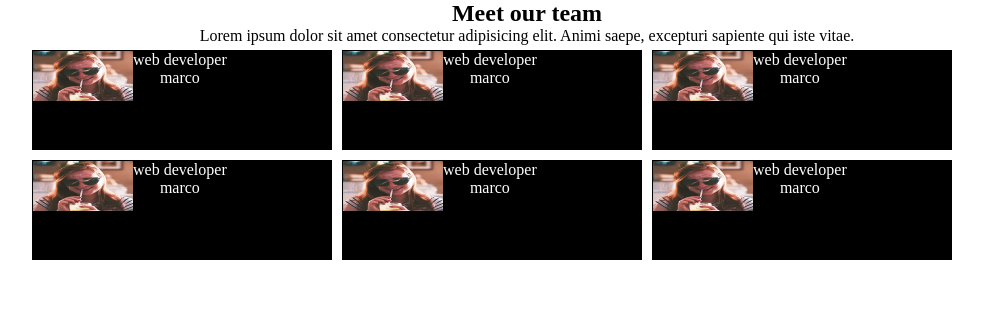
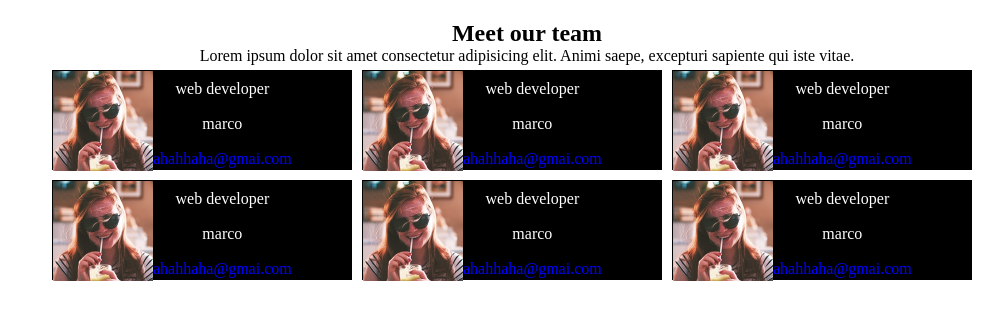
Before and after one commit to giovanni-moccaldi/html-css-float-cards, a plain HTML site: page index.html in a window 1280 px wide. Shown: the whole page, without its empty margins (113-1116 px from the left). Drawn offline with Linux system fonts and the light colour scheme.

Commit message:
modified

```diff
--- a/index.html
+++ b/index.html
@@ -23,6 +23,7 @@
                         <div class="description">
                             <p>web developer</p>
                             <p>marco</p>
+                            <p id="mail">ahahhaha@gmai.com</p>
                         </div>
 
                 </div>
@@ -32,6 +33,7 @@
                         <div class="description">
                             <p>web developer</p>
                             <p>marco</p>
+                            <p id="mail">ahahhaha@gmai.com</p>
                         </div>
 
                 </div>
@@ -41,6 +43,8 @@
                         <div class="description">
                             <p>web developer</p>
                             <p>marco</p>
+                            <p id="mail">ahahhaha@gmai.com</p>
+
                         </div>
 
                     </div>
@@ -51,6 +55,7 @@
                         <div class="description">
                             <p>web developer</p>
                             <p>marco</p>
+                            <p id="mail">ahahhaha@gmai.com</p>
                         </div>
 
                 </div>
@@ -60,6 +65,7 @@
                         <div class="description">
                             <p>web developer</p>
                             <p>marco</p>
+                            <p id="mail">ahahhaha@gmai.com</p>
                         </div>
 
                 </div>
@@ -69,6 +75,7 @@
                         <div class="description">
                             <p>web developer</p>
                             <p>marco</p>
+                            <p id="mail">ahahhaha@gmai.com</p>
                         </div>
 
                 </div>
--- a/main.css
+++ b/main.css
@@ -6,6 +6,8 @@
 .container{
     max-width: 100%;
     width: 1000px;
+    padding: 20px;
+    padding-bottom: 20px;;
 
     margin: 0 auto;
 
@@ -32,8 +34,9 @@ h1,p{
 
 
 }
-
-
+#mail{
+    color: blue;
+}
 
 .section{
     width: calc( 100% / 3);
@@ -44,11 +47,12 @@ h1,p{
 img{
     float: left;
     width: 100px;
-    height: 50px;
+    height: 100px;
 
 }
 .description{
     float: left;
+    line-height: 35px;;
 
 }
 .padre::after{
```
